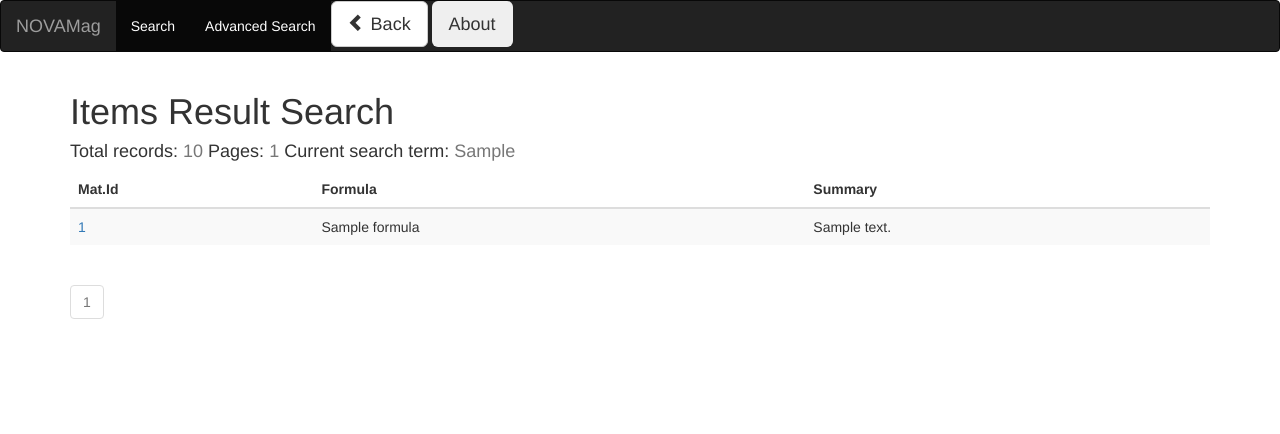
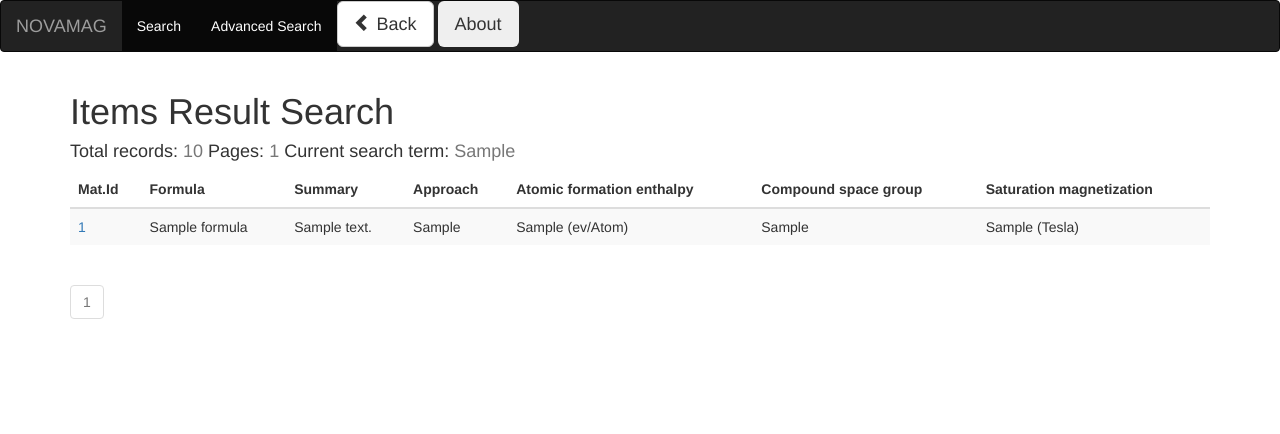
Before and after one commit to rmartico/NOVAMAG-UBU-WEB, a Flask app: template templates/items.html in a window 1280 px wide. Shown: the top 434 px of the page. Run offline with Flask 2, Linux system fonts and the light colour scheme; the template is opened without the code that fills it: most values are stand-ins (such as "Sample title", 1, 10 or a date in 2020); parts of the project's set-up code (start-up, migrations or seed data) failed here and were passed over; some libraries are stand-ins or nearby versions.

Commit message:
Correcciones parciales solicitadas por Pablo Nieves en el documento lista de cambios_13042018.docx.

```diff
--- a/advanced_search_form.py
+++ b/advanced_search_form.py
@@ -12,7 +12,7 @@ class AdvancedSearchForm(Form):
 
     saturation_magnetization = DecimalField("Saturation magnetization", [validators.NumberRange(min=0, max=100, message='Saturation out of range')], default=0)
 
-    unit_cell_formation_enthalpy = DecimalField("Unit cell formationn enthalpy", [validators.NumberRange(min=-1000, max=1000, message='Enthalpy out of range')], default=1000)
+    unit_cell_formation_enthalpy = DecimalField("Unit cell formation enthalpy", [validators.NumberRange(min=-1000, max=1000, message='Enthalpy out of range')], default=1000)
 
     atomic_species = StringField("Atomic species")
 
--- a/persistence/transform_basic_tables.py
+++ b/persistence/transform_basic_tables.py
@@ -5,6 +5,7 @@ from urllib import quote_plus
 
 
 angstrom = u'\u00C5ngstr\u00F6m'
+angstrom_cubic = u'\u00C5ngstr\u00F6m'u'\u00B3'
 
 '''
 Escape characters in path to download file.
@@ -35,6 +36,7 @@ def transform_list(list):
 
 
 def transform_type(text):
+    # type: (str) -> str
     try:
         dict = {'T' : 'Theory', 'E' : 'Experiment'}
         return dict[text]
--- a/server.py
+++ b/server.py
@@ -97,7 +97,7 @@ def search_result():
         search_term = replace_ampersand_by_minus(search_term)
         return render_template('items.html', search_term=search_term, total=total,
                                pages=int(math.ceil(total / PAGE_SIZE)), current_page=1,
-                               list_item=list_item[:PAGE_SIZE], parser=parser_search_query)
+                               list_item=list_item[:PAGE_SIZE], parser=parser_search_query, transformer=transform_basic_tables)
 
 
 
@@ -120,7 +120,7 @@ def paginate_result():
     search_term = replace_ampersand_by_minus(search_term)
     return render_template('items.html', search_term=search_term, total=total, pages=int(math.ceil(total / PAGE_SIZE)),
                            current_page=page,
-                           list_item=list_item[init_record:end_record], parser=parser_search_query)
+                           list_item=list_item[init_record:end_record], parser=parser_search_query, transformer=transform_basic_tables)
 
 """
 Sending images
@@ -206,7 +206,7 @@ def advanced_search_run():
 
         return render_template('items_advanced_search.html', search_term=search_query, total=total,
                                pages=int(math.ceil(total / PAGE_SIZE)), current_page=1,
-                               list_item=list_item[:PAGE_SIZE], parser=parser_search_query)
+                               list_item=list_item[:PAGE_SIZE], parser=parser_search_query, transformer=transform_basic_tables)
     else:
         print("non validate on submit")
         print(form.is_submitted(), form.validate())
@@ -227,7 +227,7 @@ def advanced_search_paginate_result():
     end_record = init_record + PAGE_SIZE
     return render_template('items_advanced_search.html', search_term=search_term, total=total, pages=int(math.ceil(total / PAGE_SIZE)),
                            current_page=page,
-                           list_item=list_item[init_record:end_record], parser=parser_search_query)
+                           list_item=list_item[init_record:end_record], parser=parser_search_query, transformer=transform_basic_tables)
 
 if __name__ == '__main__':
     #Bootstrap(app)
--- a/templates/advanced_search.html
+++ b/templates/advanced_search.html
@@ -73,7 +73,7 @@
                 <strong>&gt;</strong>
                 {{ form.stechiometry_value.label }}
                 {{ form.stechiometry_value(class_="form-control", size="3") }}
-                <strong>(%)</strong>
+                <strong>(at.%)</strong>
                 {% if form.stechiometry_value.errors %}
                     <ul class="errors">{% for error in form.stechiometry_value.errors %}<li>{{ error }}</li>{% endfor %}</ul>
                 {% endif %}
--- a/templates/base.html
+++ b/templates/base.html
@@ -2,9 +2,9 @@
 <html>
   <head>
     {% if title %}
-    <title>{{ title }} - Novamag</title>
+    <title>{{ title }} - NOVAMAG</title>
     {% else %}
-    <title>Novamag 1.0</title>
+    <title>NOVAMAG 1.0</title>
     {% endif %}
   </head>
   <body>
--- a/templates/items.html
+++ b/templates/items.html
@@ -11,6 +11,10 @@
                 <th>Mat.Id</th>
                 <th>Formula</th>
                 <th>Summary</th>
+                <th>Approach</th>
+                <th>Atomic formation enthalpy</th>
+                <th>Compound space group</th>
+                <th>Saturation magnetization</th>
             </tr>
             </thead>
             <tbody>
@@ -20,6 +24,10 @@
                     <!--<td><a href="/show_item_features?mafid={{ item.mafid }}">{{ item.mafid }}</a></td>-->
                     <td>{{ item.formula }}</td>
                     <td>{{ item.summary }}</td>
+                    <td>{{ transformer.transform_type(item.type) }}</td>
+                    <td>{{ item.atomic_formation_enthalpy }} (ev/Atom)</td>
+                    <td>{{ item.compound_space_group }}</td>
+                    <td>{{ item.saturation_magnetization }} (Tesla)</td>
                 </tr>
             {% endfor %}
 
--- a/templates/items_advanced_search.html
+++ b/templates/items_advanced_search.html
@@ -11,7 +11,7 @@
                 <th>Mat.Id</th>
                 <th>Formula</th>
                 <th>Summary</th>
-                <th>Type</th>
+                <th>Approach</th>
                 <th>Atomic formation enthalpy</th>
                 <th>Compound space group</th>
                 <th>Saturation magnetization</th>
@@ -23,7 +23,7 @@
                     <td><a href="{{ url_for('show_item_features') }}?mafid={{ item.mafid }}">{{ item.mafid }}</a></td>
                     <td>{{ item.formula }}</td>
                     <td>{{ item.summary }}</td>
-                    <td>{{ item.type }}</td>
+                    <td>{{ transformer.transform_type(item.type) }}</td>
                     <td>{{ item.atomic_formation_enthalpy }} (ev/Atom)</td>
                     <td>{{ item.compound_space_group }}</td>
                     <td>{{ item.saturation_magnetization }} (Tesla)</td>
--- a/templates/novamag_base.html
+++ b/templates/novamag_base.html
@@ -12,7 +12,7 @@
     <nav class="navbar navbar-inverse">
         <div class="container-fluid">
             <div class="navbar-header">
-                <a class="navbar-brand" href="#">NOVAMag</a>
+                <a class="navbar-brand" href="#">NOVAMAG</a>
             </div>
             <ul class="nav navbar-nav">
                 <li class="active"><a href="{{ url_for('search_result') }}">Search</a></li>
```
Also changed, not shown: templates/itemFeatures.html (+10 -10 lines).
